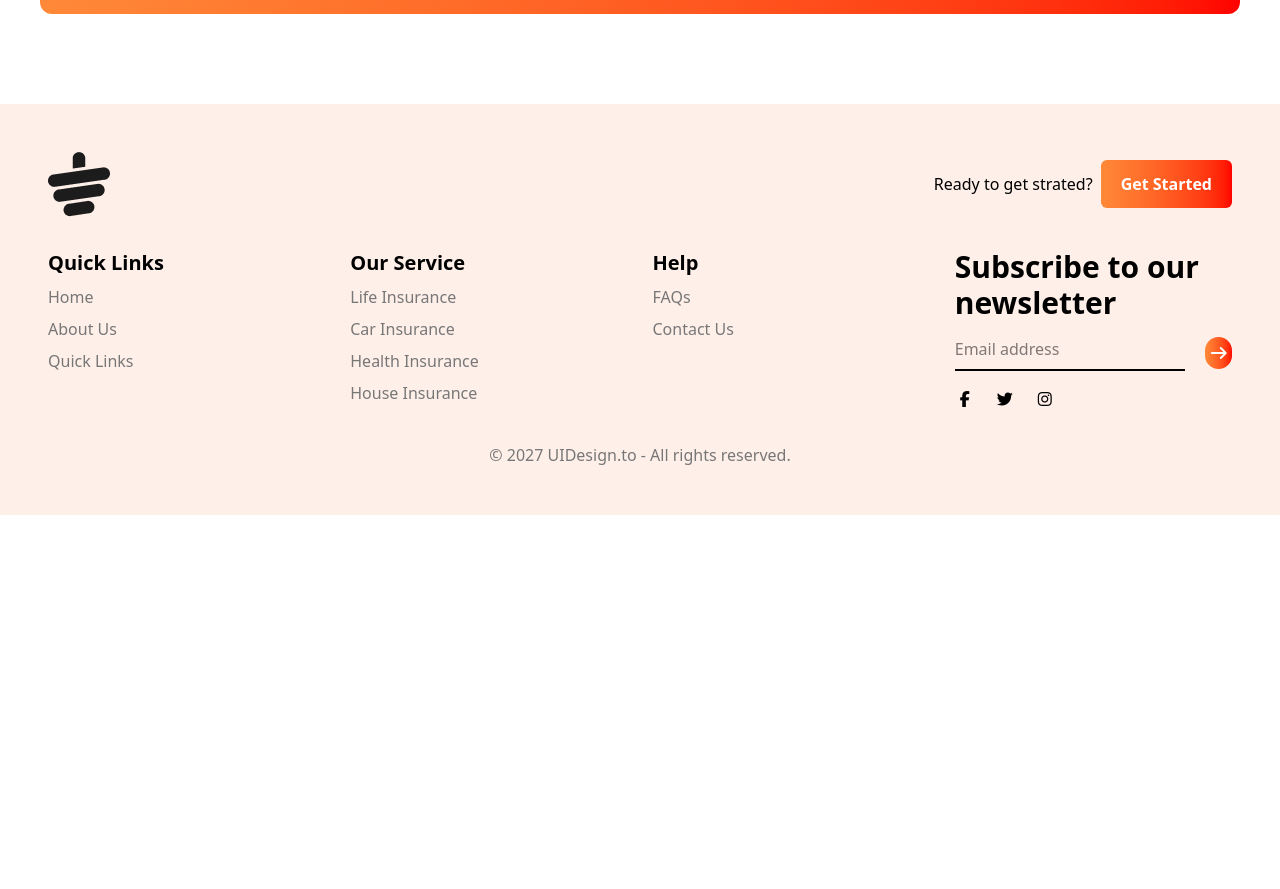
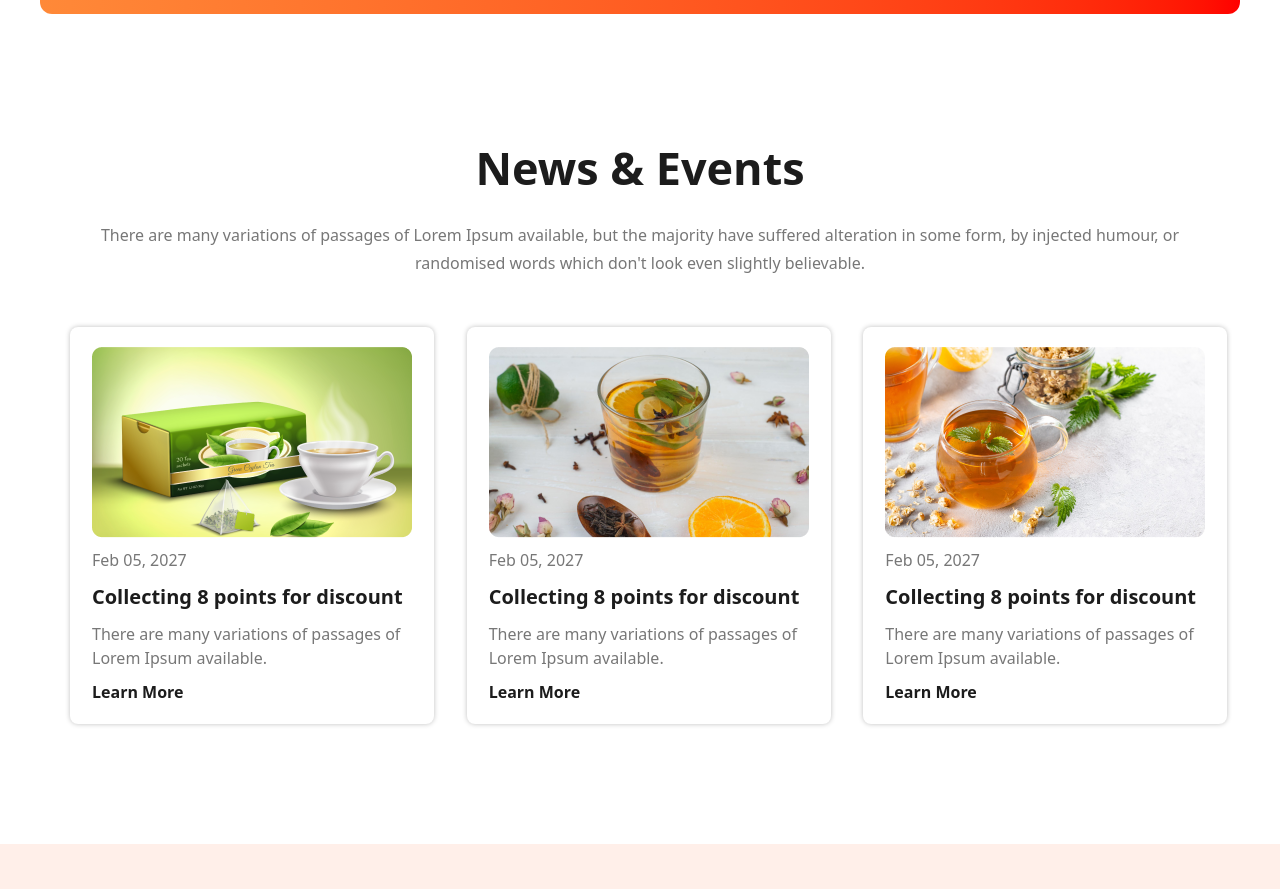
Before and after one commit to Ayon914/Cha_AND_Chill, a plain HTML site: page index.html in a window 1280 px wide. Shown: the part 2540-3429 px from the top of the page. Before the commit the page ends 3055 px from the top, so only its background shows below. Drawn offline with nearby package versions, Linux system fonts and the light colour scheme.

Commit message:
Event's section completed

```diff
--- a/index.html
+++ b/index.html
@@ -183,6 +183,51 @@
        </section>
 
 
+       <!-- Events section -->
+
+        <section class="news-events mt-[120px] mb-[120px] max-w-[1140px] mx-auto">
+            <div class="news-events-header text-center px-[20px]">
+                <h2 class="font-extrabold text-[45px] text-[#1C1C1C] mb-[20px]">News & Events</h2>
+                <p class="text-[#777777] font-medium leading-[28px]">There are many variations of passages of Lorem Ipsum
+                    available, but the majority have suffered alteration
+                    in some form, by injected humour, or randomised words which don't look even slightly believable.</p>
+            </div>
+
+            <div
+                class="news-events-cards-container max-w-[1140px] mt-[50px] grid gap-[24px] grid-cols-1 lg:grid-cols-3 lg:gap-[50px]">
+
+                <div
+                    class="news-card w-[364px] bg-white rounded-lg shadow-[0_0_5px_0_rgba(0,0,0,0.25)] text-left py-[20px] px-[22px] space-y-[10px] mx-auto">
+                    <img src="./images/news-1.png" alt="" class="mx-auto w-[320px]">
+                    <p class="text-[#777777] font-medium">Feb 05, 2027</p>
+                    <h2 class="text-[#1C1C1C] font-extrabold text-[20px]">Collecting 8 points for discount</h2>
+                    <p class="text-[#777777] font-medium">There are many variations of passages of Lorem Ipsum available.
+                    </p>
+                    <h4 class="font-bold text-[#1C1C1C]">Learn More</h4>
+                </div>
+                <div
+                    class="news-card w-[364px] bg-white rounded-lg shadow-[0_0_5px_0_rgba(0,0,0,0.25)] text-left py-[20px] px-[22px] space-y-[10px] mx-auto">
+                    <img src="./images/news-2.png" alt="" class="mx-auto">
+                    <p class="text-[#777777] font-medium">Feb 05, 2027</p>
+                    <h2 class="text-[#1C1C1C] font-extrabold text-[20px]">Collecting 8 points for discount</h2>
+                    <p class="text-[#777777] font-medium">There are many variations of passages of Lorem Ipsum available.
+                    </p>
+                    <h4 class="font-bold text-[#1C1C1C]">Learn More</h4>
+                </div>
+                <div
+                    class="news-card w-[364px] bg-white rounded-lg shadow-[0_0_5px_0_rgba(0,0,0,0.25)] text-left py-[20px] px-[22px] space-y-[10px] mx-auto">
+                    <img src="./images/news-3.png" alt="" class="mx-auto">
+                    <p class="text-[#777777] font-medium">Feb 05, 2027</p>
+                    <h2 class="text-[#1C1C1C] font-extrabold text-[20px]">Collecting 8 points for discount</h2>
+                    <p class="text-[#777777] font-medium">There are many variations of passages of Lorem Ipsum available.
+                    </p>
+                    <h4 class="font-bold text-[#1C1C1C]">Learn More</h4>
+                </div>
+
+            </div>
+        </section>
+
+
        <!-- Footer -->
         <footer class="bg-[#ffefe9] p-12">
             <div class="container max-w-[1200px] mx-auto space-y-8 ">
```
